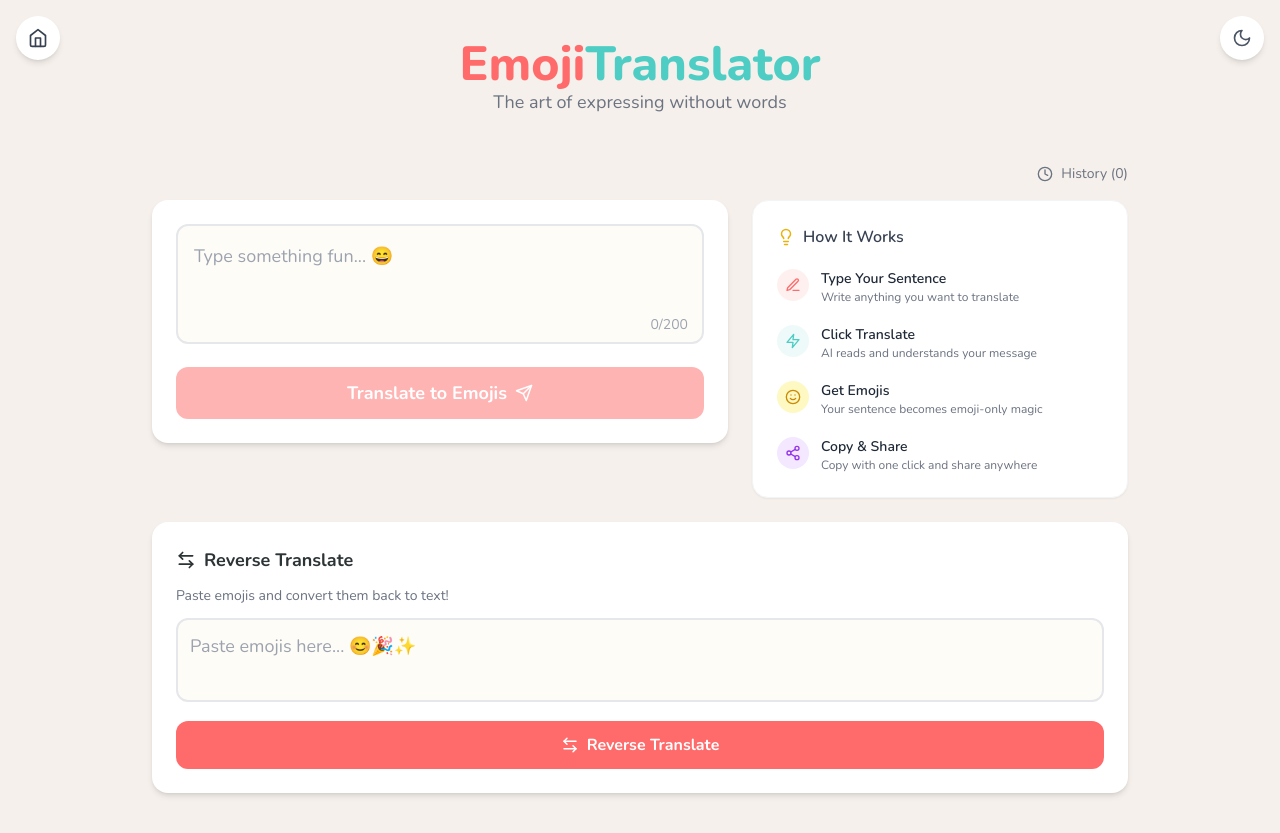
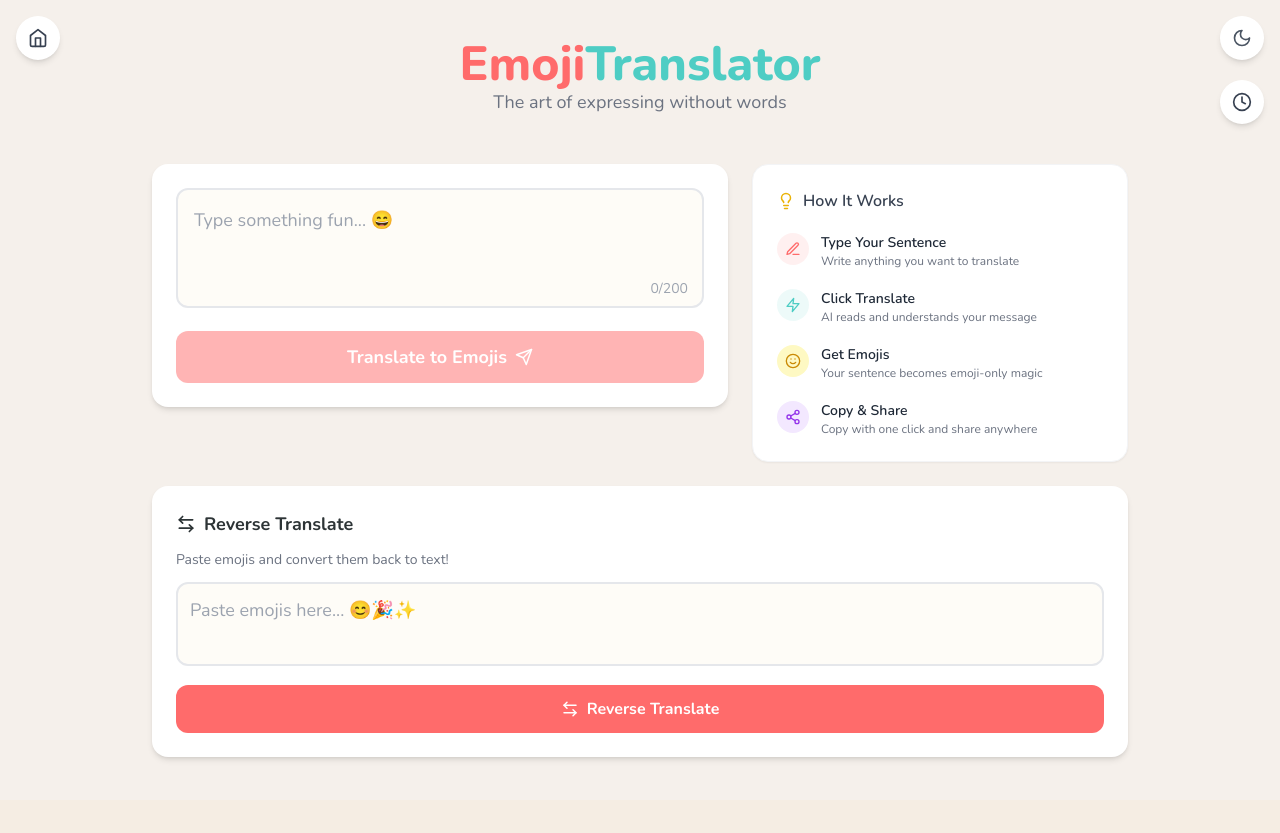
Before and after one commit to SHABNAMAHMADII/emoji-translator, a React (Vite) app: page / in a window 1280 px wide. Both pictures are taken after a click on the button "Get Started". After the commit the page ends 800 px from the top, so only its background shows below. Built offline with nearby package versions, Linux system fonts and the light colour scheme; no server answers.

Commit message:
Update App.jsx

```diff
--- a/src/App.jsx
+++ b/src/App.jsx
@@ -118,21 +118,20 @@ function App() {
         )}
       </button>
 
+      {/* History Button */}
+      <button
+        onClick={() => setShowHistoryPage(true)}
+        className="fixed top-20 right-4 z-50 p-3 rounded-full bg-white dark:bg-[#1e293b] shadow-md hover:shadow-lg transition-all duration-200 hover:scale-105"
+        aria-label="View history"
+      >
+        <Clock className="w-5 h-5 text-gray-700 dark:text-gray-300" />
+        <span className="sr-only">History</span>
+      </button>
+
       <div className="max-w-5xl mx-auto px-4 sm:px-6 py-6 sm:py-10">
         <Header />
 
-        {/* History Button in Header */}
-        <div className="flex justify-end mt-2">
-          <button
-            onClick={() => setShowHistoryPage(true)}
-            className="flex items-center gap-2 text-sm text-gray-500 dark:text-gray-400 hover:text-coral dark:hover:text-[#e94560] transition-colors font-medium"
-          >
-            <Clock size={16} />
-            History ({history.length})
-          </button>
-        </div>
-
-        <div className="grid grid-cols-1 lg:grid-cols-5 gap-6 mt-4">
+        <div className="grid grid-cols-1 lg:grid-cols-5 gap-6 mt-6">
           <div className="lg:col-span-3 space-y-6">
             <TranslationForm onTranslate={handleTranslate} isLoading={isLoading} />
 
```
